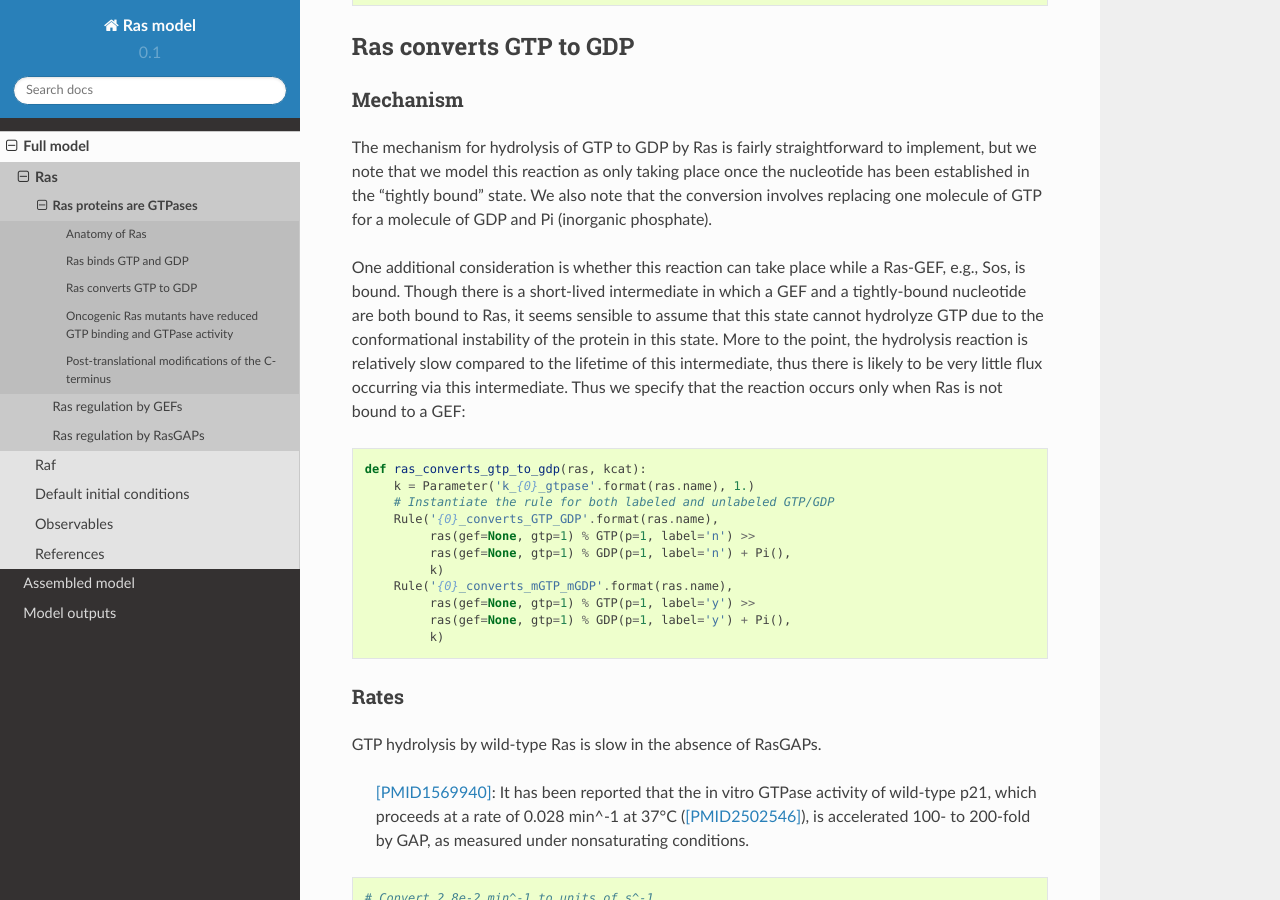
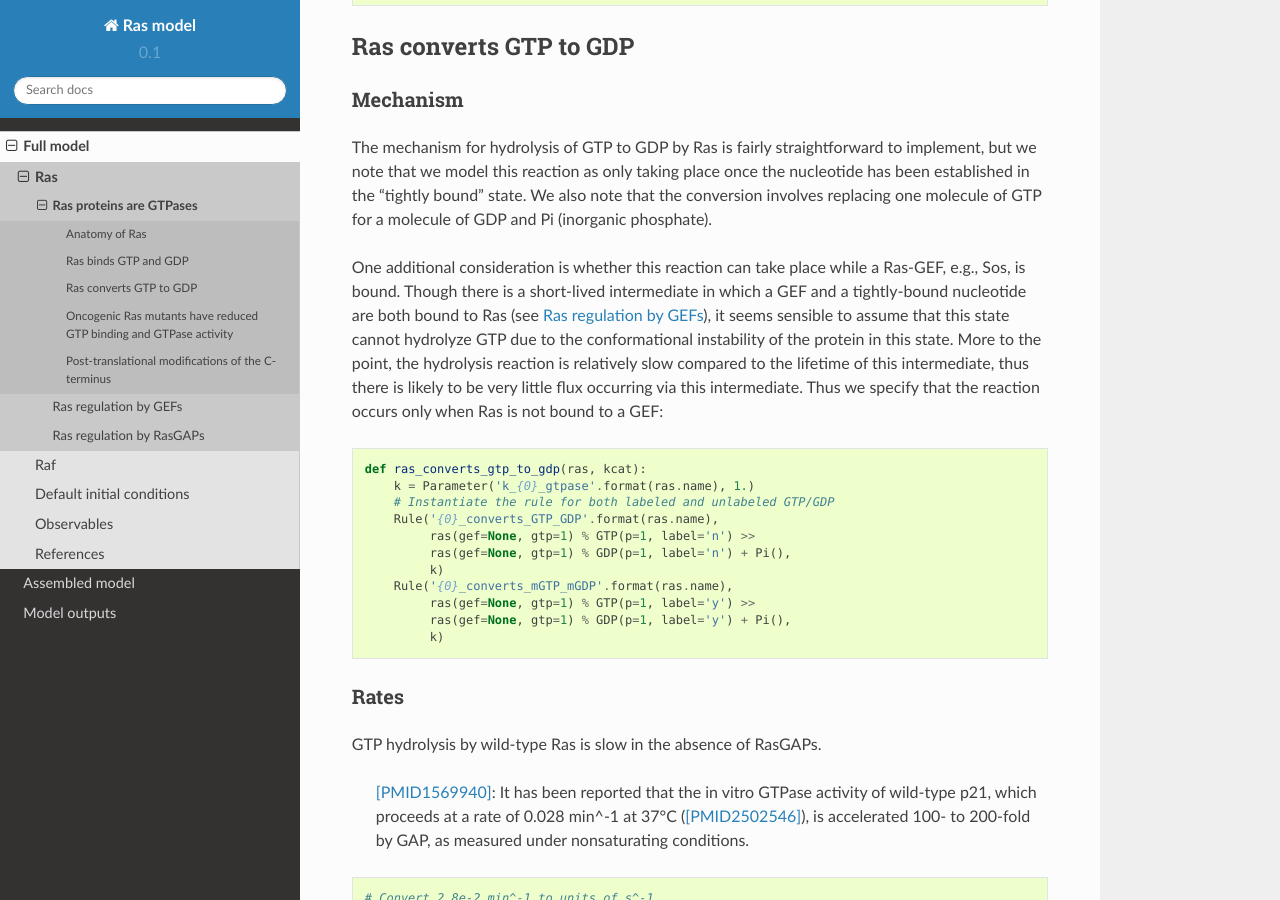
Before and after one commit to sorgerlab/rasmodel, a Sphinx documentation site: the page built from doc/full_model/ras/ras_gtpase.rst, in a window 1280 px wide and 900 px high, scrolled down 3642 px. Built offline with Sphinx 7.4.7 and the Read the Docs theme 2.0.0, drawn with Linux system fonts in a browser that asks for light colours.

Commit message:
Added cross ref betwee ras_gtpase and ras_gefs

```diff
--- a/doc/full_model/ras/ras_gefs.rst
+++ b/doc/full_model/ras/ras_gefs.rst
@@ -1,3 +1,5 @@
+.. _ras_gefs:
+
 Ras regulation by GEFs
 ======================
 
--- a/doc/full_model/ras/ras_gtpase.rst
+++ b/doc/full_model/ras/ras_gtpase.rst
@@ -182,13 +182,13 @@ GDP and Pi (inorganic phosphate).
 
 One additional consideration is whether this reaction can take place while a
 Ras-GEF, e.g., Sos, is bound. Though there is a short-lived intermediate in
-which a GEF and a tightly-bound nucleotide are both bound to Ras, it seems
-sensible to assume that this state cannot hydrolyze GTP due to the
-conformational instability of the protein in this state. More to the point, the
-hydrolysis reaction is relatively slow compared to the lifetime of this
-intermediate, thus there is likely to be very little flux occurring via this
-intermediate. Thus we specify that the reaction occurs only when Ras is not
-bound to a GEF::
+which a GEF and a tightly-bound nucleotide are both bound to Ras (see
+:ref:`ras_gefs`), it seems sensible to assume that this state cannot hydrolyze
+GTP due to the conformational instability of the protein in this state. More to
+the point, the hydrolysis reaction is relatively slow compared to the lifetime
+of this intermediate, thus there is likely to be very little flux occurring via
+this intermediate. Thus we specify that the reaction occurs only when Ras is
+not bound to a GEF::
 
     def ras_converts_gtp_to_gdp(ras, kcat):
         k = Parameter('k_{0}_gtpase'.format(ras.name), 1.)
```
